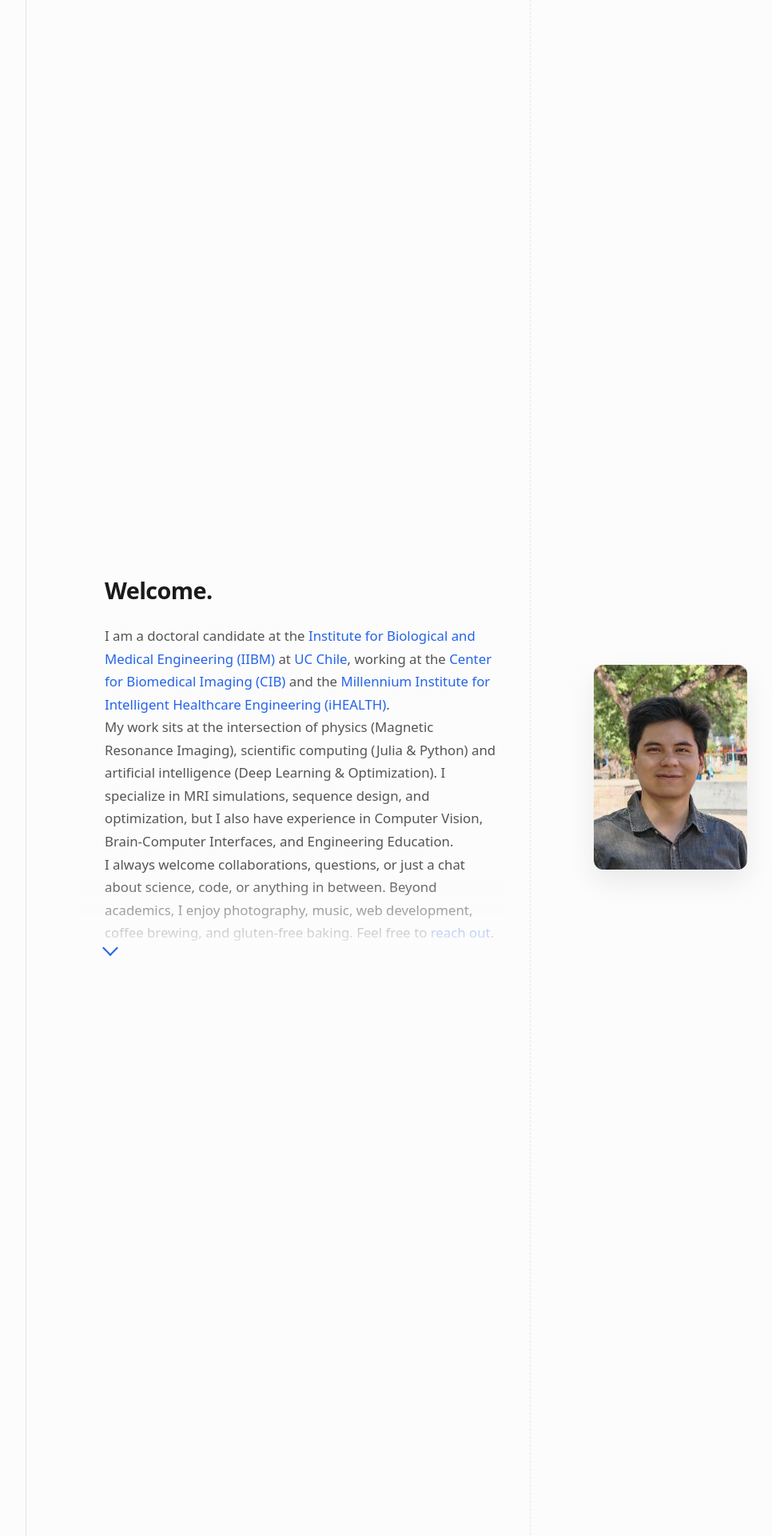
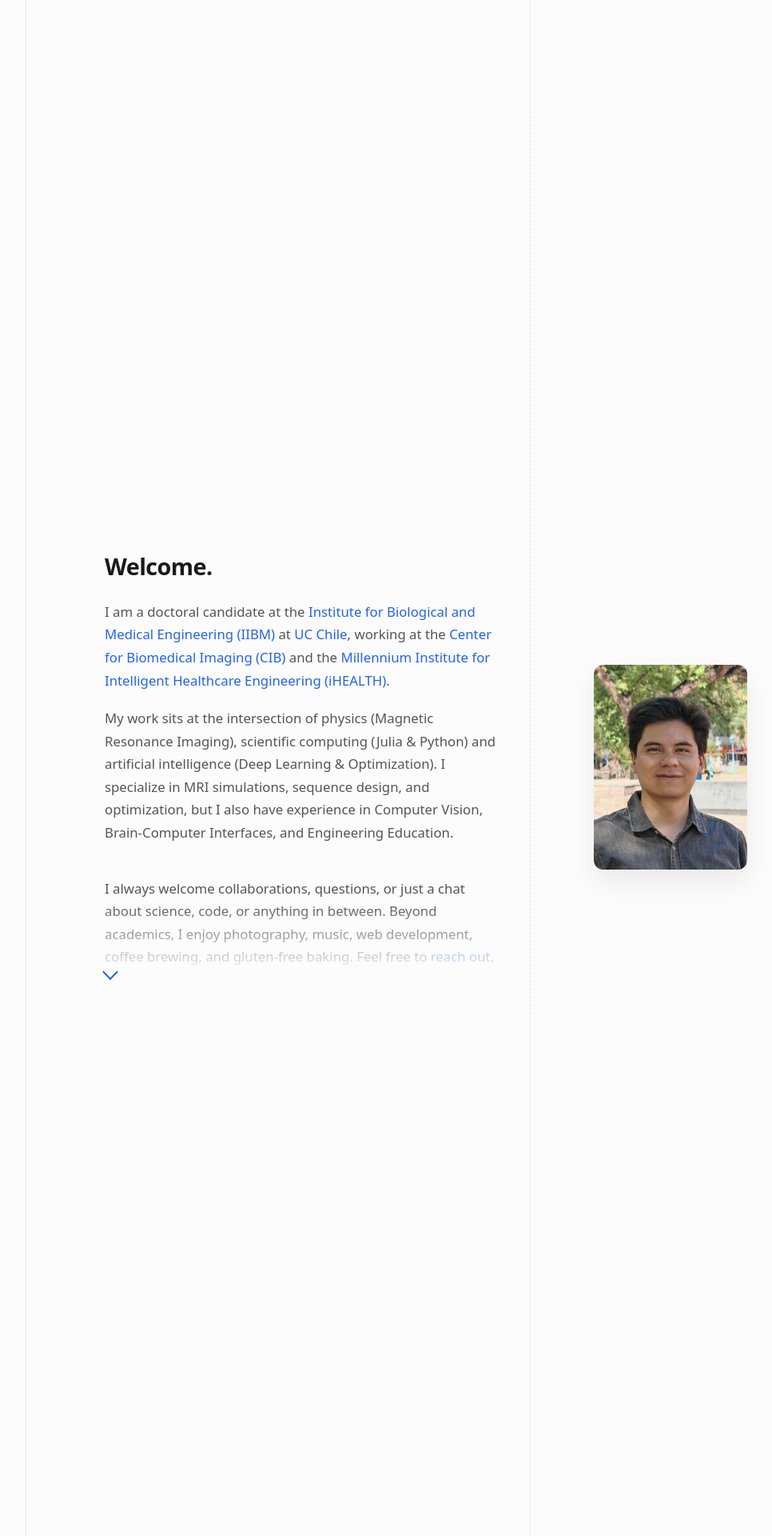
Before and after one commit to gsahonero/gsahonero.github.io, a Jekyll site: the page built from index.html, in a window 1280 px wide. Shown: the part 1541-3461 px from the top of the page at 80% size, without its empty margins (267-1233 px from the left). Built offline with Jekyll 4.4.1, drawn with Linux system fonts in a browser that asks for light colours.

```diff
--- a/_layouts/default.html
+++ b/_layouts/default.html
@@ -314,7 +314,7 @@
         sections.forEach(sec => observer.observe(sec));
 
         window.addEventListener('load', () => {
-            const path = window.location.pathname.replace(/\//g, '');
+            const path = window.location.pathname.substring(1) || '';
             if(path && document.getElementById(path)) {
                 document.getElementById(path).scrollIntoView({ block: 'center' });
                 // Explicitly set the URL on load to match the visible section
--- a/index.html
+++ b/index.html
@@ -6,10 +6,13 @@ layout: default
     <div class="content-card" id="card-home">
         <h2>Welcome.</h2>
         <p>I am a doctoral candidate at the <a href="https://iibm.uc.cl/" target="_blank">Institute for Biological and Medical Engineering (IIBM)</a> at <a href="https://www.uc.cl" target="_blank">UC Chile</a>, working at the <a href="https://cib.uc.cl" target="_blank">Center for Biomedical Imaging (CIB)</a> and the <a href="https://i-health.cl" target="_blank">Millennium Institute for Intelligent Healthcare Engineering (iHEALTH)</a>.
+        </p>
+        <p>My work sits at the intersection of physics (Magnetic Resonance Imaging), scientific computing (Julia & Python) and artificial intelligence (Deep Learning & Optimization). I specialize in MRI simulations, sequence design, and optimization, but I also have experience in Computer Vision, Brain-Computer Interfaces, and Engineering Education.
+        </p>
         <br />
-        My work sits at the intersection of physics (Magnetic Resonance Imaging), scientific computing (Julia & Python) and artificial intelligence (Deep Learning & Optimization). I specialize in MRI simulations, sequence design, and optimization, but I also have experience in Computer Vision, Brain-Computer Interfaces, and Engineering Education.
-        <br />
+        <p>
         I always welcome collaborations, questions, or just a chat about science, code, or anything in between. Beyond academics, I enjoy photography, music, web development, coffee brewing, and gluten-free baking. Feel free to <a href="/contact">reach out</a>.
+        </p>
         <div class="card-fade" onclick="toggleExpand('card-home')">
             <i class="expand-arrow"></i>
         </div>
```
